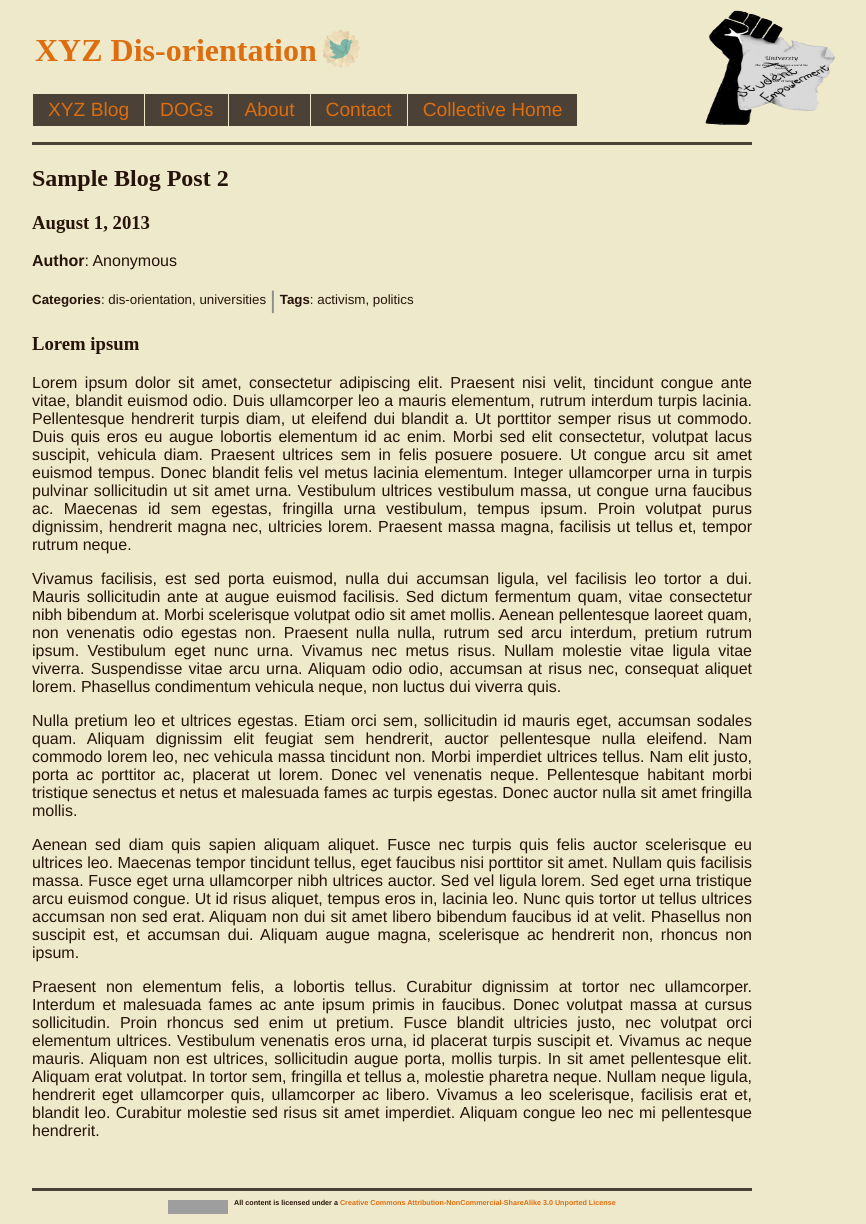
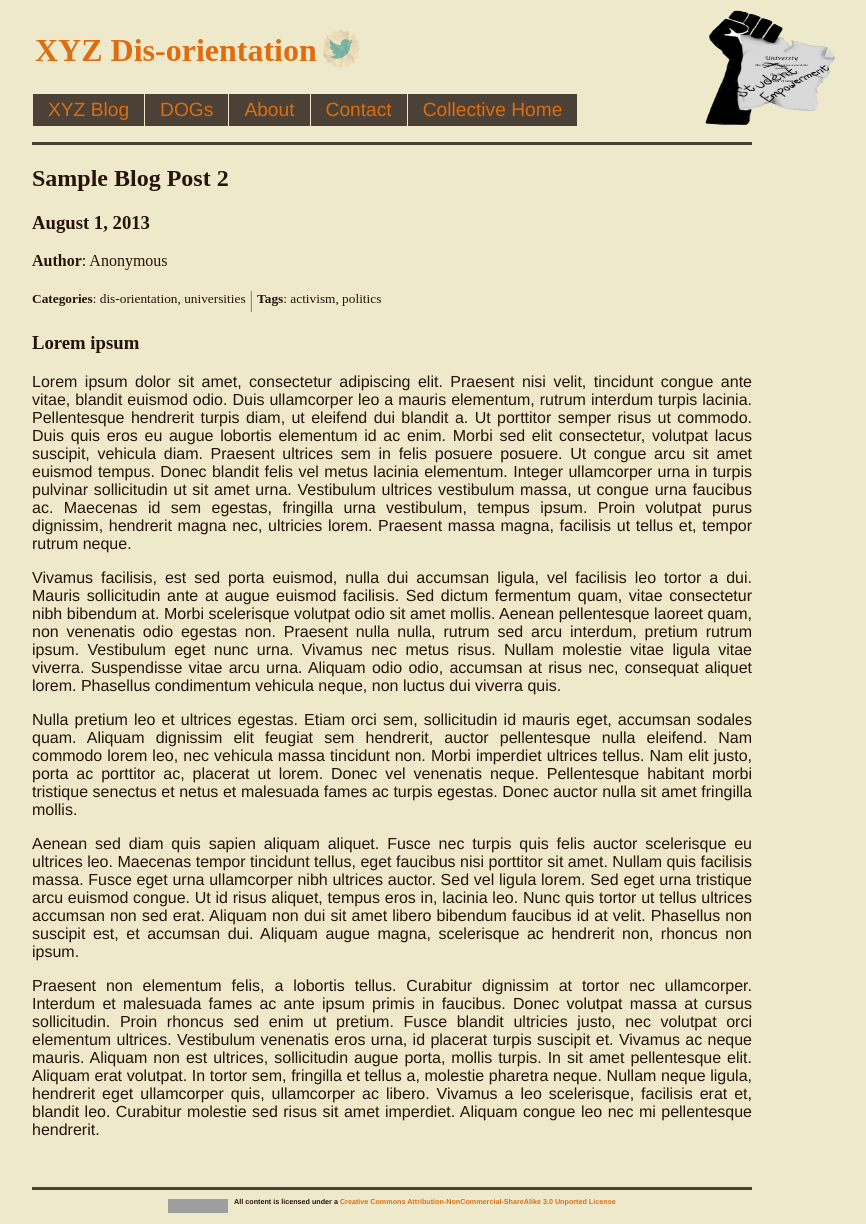
Before and after one commit to dis-orientation/xyz, a Jekyll site: the page built from _posts/2013-08-01-sample-blog-post-2.md, in a window 1280 px wide. Shown: the whole page, without its empty margins (248-1114 px from the left). Built offline with Jekyll 4.4.1, drawn with Linux system fonts in a browser that asks for light colours; Markdown is read by kramdown in place of the engine named in the settings; grey boxes are pictures that could not be loaded.

Commit message:
updated styling of meta data for individual blog posts to make font the same

```diff
--- a/_layouts/post-default.html
+++ b/_layouts/post-default.html
@@ -2,8 +2,8 @@
 
 <h2>{{ page.title }}</h2>
 <h3>{{ page.date | date: "%B %e, %Y" }}</h3>
-<p><span style="font-weight:800;">Author</span>: {{ page.author }}</p>
-<p style="font-size:smaller">
+<p class="meta-post"><span style="font-weight:800;">Author</span>: {{ page.author }}</p>
+<p class="meta-post" style="font-size:smaller">
 <span style="font-weight:800;">Categories</span>: {{ page.categories | join: ', ' }} <span style="color:#8E8E8E;font-weight:300;font-size:x-large;vertical-align:middle;">|</span> <span style="font-weight:800;">Tags</span>: {{ page.tags | join: ', ' }}
 </p>
 
--- a/css/main.css
+++ b/css/main.css
@@ -178,7 +178,7 @@ NAVIGATION BAR:
 }
 
 /*
-STYLING FOR BLOG POSTS:
+STYLING FOR BLOG POSTS ON MAIN BLOG PAGE:
 ----------------------------------------------------
 */
 
@@ -214,3 +214,12 @@ since there is already a border separating content from footer
 	font-weight: bold;
 	margin-top: 3px;
 }
+
+/*
+STYLING FOR INDIVIDUAL BLOG POSTS:
+----------------------------------------------------
+*/
+
+.meta-post{
+	font-family: "Times New Roman", Times, serif;
+}
```
